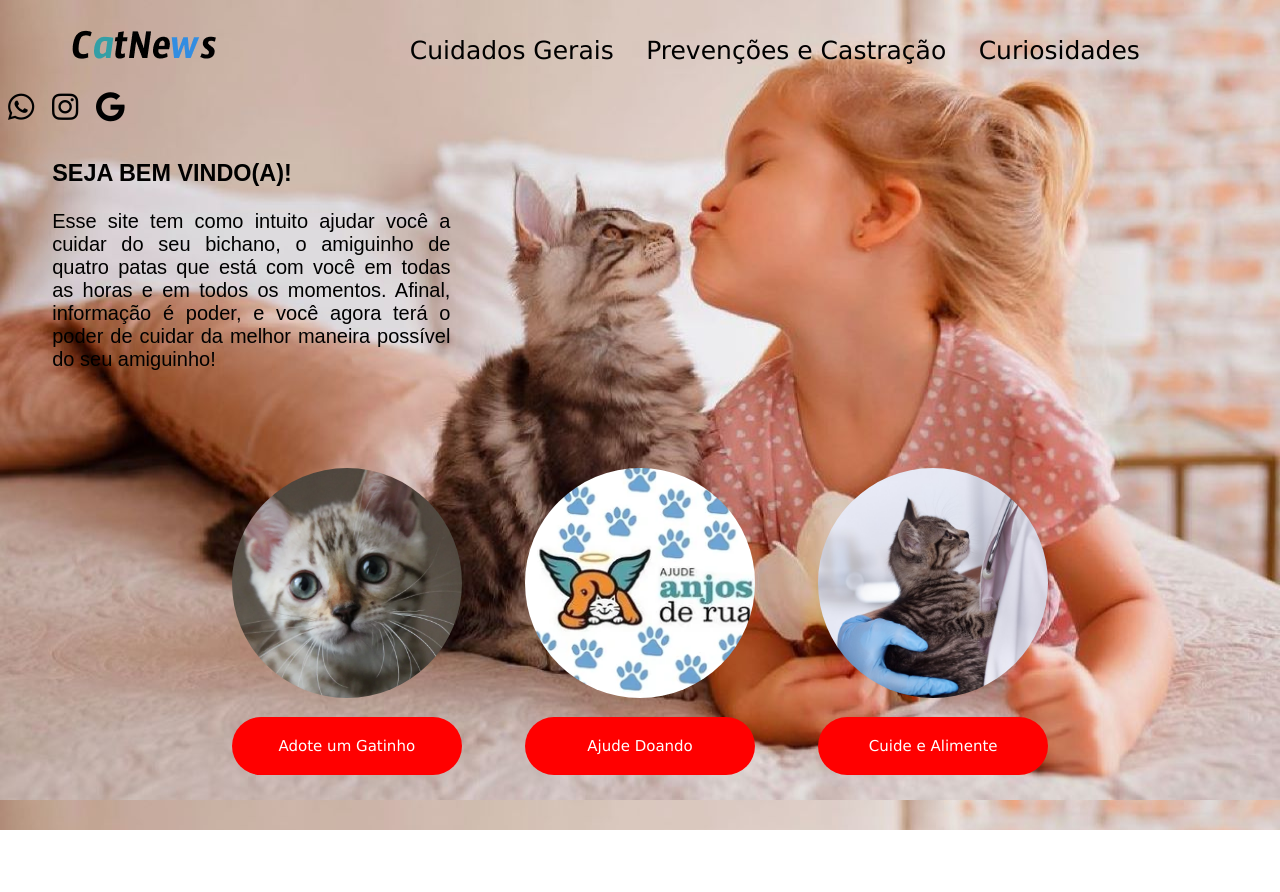
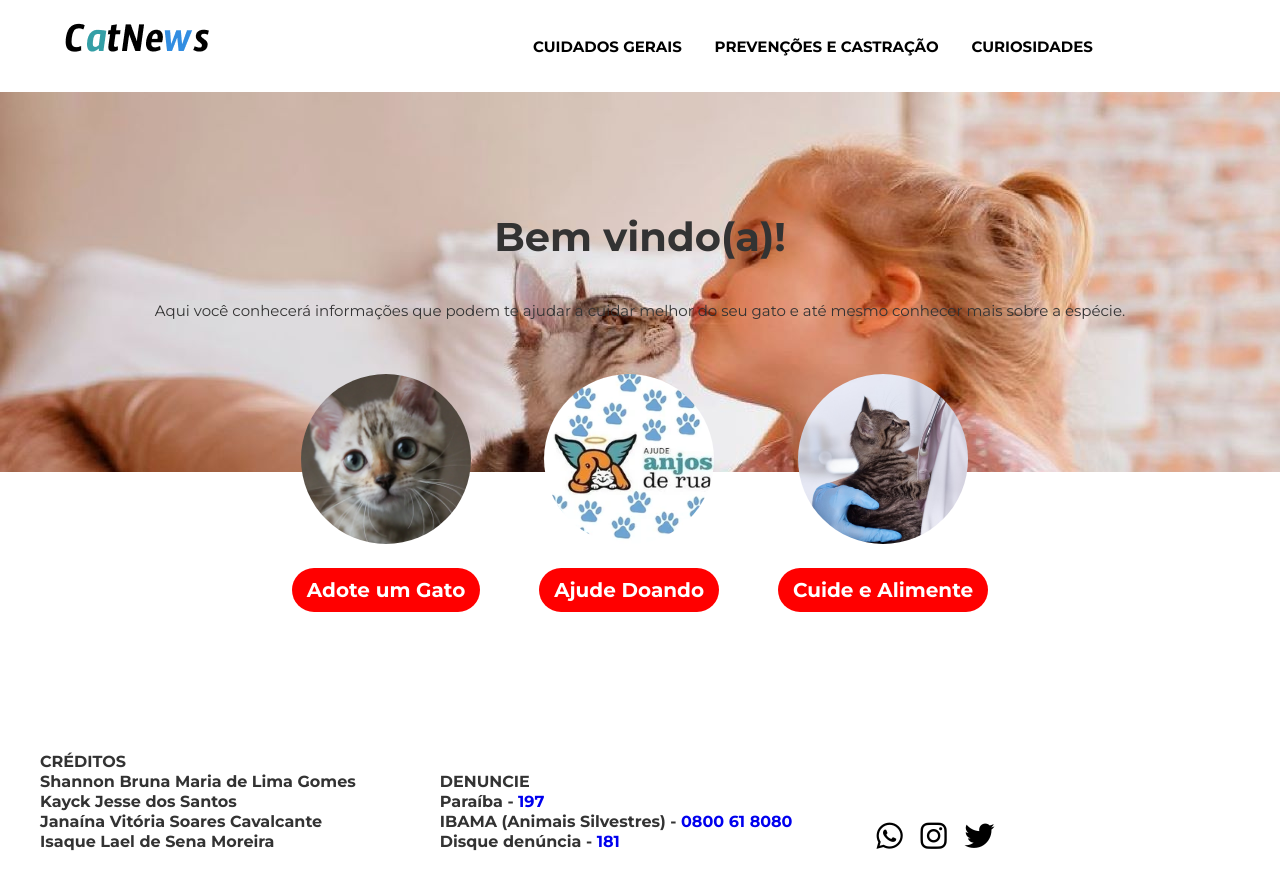
Before and after one commit to imLaeL/CatNews, a plain HTML site: page index.html in a window 1280 px wide. Before the commit the page ends 830 px from the top, so only its background shows below. Drawn offline with Linux system fonts and the light colour scheme.

Commit message:
modificando

```diff
--- a/index.html
+++ b/index.html
@@ -7,12 +7,13 @@
   <meta name="viewport" content="width=device-width, initial-scale=1.0" />
   <title>CatNews</title>
   <link rel="stylesheet" href="style.css" type="text/css" />
-  <link rel="stylesheet" href="https://cdnjs.cloudflare.com/ajax/libs/font-awesome/6.2.0/css/all.min.css" />
+  <link href="https://fonts.googleapis.com/css?family=Montserrat:thin,extra-light,light,100,200,300,400,500,600,700,800" rel="stylesheet">
+  <link rel="stylesheet" href="https://cdnjs.cloudflare.com/ajax/libs/font-awesome/6.2.0/css/all.min.css"/>
 </head>
 
 <!--Corpo da página-->
 
-<body id="fundo">
+<body>
   <!--Header-->
 
   <header>
@@ -27,34 +28,26 @@
           </a>
         </div>
 
+
         <div class="outras-paginas">
           <a class="links" href="cuidados/index.html">
-            <p class="texto-header">Cuidados Gerais</p>
+            <p class="texto-header">CUIDADOS GERAIS </p>
           </a>
         </div>
 
 
         <div class="outras-paginas">
           <a class="links" href="prevencoes-castracao/index.html">
-            <p class="texto-header">Prevenções e Castração</p>
+            <p class="texto-header">PREVENÇÕES E CASTRAÇÃO</p>
           </a>
         </div>
 
 
         <div class="outras-paginas">
           <a class="links" href="curiosidades/index.html">
-            <p class="texto-header">Curiosidades</p>
+            <p class="texto-header">CURIOSIDADES</p>
           </a>
         </div>
-
-        <!--Ícones do instagram, telefone e email-->
-
-        <div class="icons">
-          <a href="#"><i class="fa-brands fa-whatsapp"></i></a>
-          <a href="#"><i class="fa-brands fa-instagram"></i></a>
-          <a href="#"><i class="fa-brands fa-google"></i></a>
-        </div>
-
       </div>
     </nav>
   </header>
@@ -64,15 +57,16 @@
   <!--Conteúdo da página em si-->
 
   <main>
+    <div id="fundo">
+      <div>
         <div id="texto-boas-vindas">
           <h3>
-        SEJA BEM VINDO(A)!
+            Bem vindo(a)!
           </h3>
 
           <p>
-        Esse site tem como intuito ajudar você a cuidar do seu bichano,
-        o amiguinho de quatro patas que está com você em todas as horas e em todos os momentos.
-        Afinal, informação é poder, e você agora terá o poder de cuidar da melhor maneira possível do seu amiguinho!
+            Aqui você conhecerá informações que podem te ajudar a cuidar melhor do seu gato e até mesmo conhecer mais
+            sobre a espécie.
           </p>
 
         </div>
@@ -80,11 +74,12 @@
         <section>
 
           <!--Figuras, redirecionando para outras páginas-->
+
           <div class="figuras">
             <a class="figuras-link" href="#">
               <div class="adote-gatinho"></div>
               <div class="background-figuras-texto">
-              <p class="figuras-texto">Adote um Gatinho</p>
+                <p class="figuras-texto">Adote um Gato</p>
               </div>
             </a>
 
@@ -106,6 +101,52 @@
 
         </section>
 
+      </div>
+
+      <div id="footer">
+        <!-- Créditos -->
+        <div class="footer-component creditos">
+          <div class="bloco-de-texto título">
+            <strong>créditos</strong>
+          </div>
+          <div class="bloco-de-texto">
+            <strong>
+              Shannon Bruna Maria de Lima Gomes
+              <br>
+              Kayck Jesse dos Santos
+              <br>
+              Janaína Vitória Soares Cavalcante
+              <br>
+              Isaque Lael de Sena Moreira
+            </strong>
+          </div>
+        </div>
+        <!-- Denuncie -->
+        <div class="footer-component denuncie">
+          <div class="bloco-de-texto título">
+            <strong>denuncie</strong>
+          </div>
+
+          <div class="bloco-de-texto">
+            <strong>
+              Paraíba - <a class="telefones" href="tel:197">197</a>
+              <br>
+              IBAMA (Animais Silvestres) - <a class="telefones" href="tel:0800618080">0800 61 8080</a>
+              <br>
+              Disque denúncia - <a class="telefones" href="tel:181">181</a>
+            </strong>
+          </div>
+        </div>
+        <!-- Redes sociais -->
+        <div class="footer-component icons">
+          <a href="tel:+558399122-6876" target="_blank"><i class="fa-brands fa-whatsapp"></i></a>
+          <a href="http://instagram.com/sitecatnews?igshid=YmMyMTA2M2Y" target="_blank"><i class="fa-brands fa-instagram"></i></a>
+          <a href="http://twitter.com/sitecatnews?t=SWM_YpbfpbivRhi5kFFzKg&s=09" target="_blank"><i class="fa-brands fa-twitter"></i></a>
+        </div>
+
+      </div>
+    </div>
+
   </main>
 </body>
 
--- a/style.css
+++ b/style.css
@@ -13,12 +13,14 @@ body {
   e sem rolar junto com a página */
 
 #fundo {
+  padding-top: 80px;
   background-image: url(img/pagina-inicial-fundo.jpg);
-  background-position: center;
   background-size: 100%;
   background-repeat: no-repeat;
-  background-attachment: fixed;
-
+  background-position: 0px 0px;
+  margin-left: -0.5rem;
+  margin-right: -0.5rem;
+  height: 300px;
 }
 
 /* Componentes do header */
@@ -27,13 +29,18 @@ body {
 /* posição e relacionados, se modifica em #logo, e para tamanho da imagem em #CatNews */
 
 #componentes-do-header {
-  margin-top: 0.5%;
+  background-color: white;
+  margin-top: -0.5rem;
+  margin-left: -0.5rem;
+  margin-right: -0.5rem;
+  padding-top: 20px;
+  padding-bottom: 20px;
   animation: header-aparece 1s;
 }
 
 #logo {
   display: inline-block;
-  padding-right: 15% !important;
+  padding-right: 25% !important;
   padding-left: 5%;
 }
 
@@ -45,7 +52,8 @@ body {
 /* Texto: Cuidados gerais, prevenções e castração, Curiosidades */
 
 .outras-paginas {
-  font-family: Verdana, Geneva, Tahoma, sans-serif;
+  font-family: 'Montserrat';
+  font-weight: bold;
   padding-right: 2.25%;
   display: inline-block;
 }
@@ -53,7 +61,7 @@ body {
 /* Para tirar a cor azul que fica quando a palavra é um link e para definir o tamanho */
 
 .links {
-  font-size: 25px;
+  font-size: 15px;
   color: #000000;
   text-decoration: none;
 }
@@ -62,7 +70,7 @@ body {
 
 .texto-header {
   --b: 0.1em;
-  --c: #ffffff;
+  --c: #0d94b6;
 
   color: #0000;
   padding-block: var(--b);
@@ -82,54 +90,36 @@ body {
 
 /* Links para redes sociais*/
   /* Deixa cada ícone um do lado do outro */
-.icons {
-  display: inline-block;
-}
 
-  /* Tamanho, cor e animação dos ícones */
-
-.fa-brands {
-  width: 40px;
-  font-size: 30px;
-  color: #000000;
-  transition: 0.2s ease-in-out;
-}
-
-.fa-brands:hover {
-  width: 35px;
-  font-size: 40px;
-  color: #ffffff;
-  transition: 0.2s ease-in-out;
-}
 
 /* Fim do header */
 
 /* Corpo da página */
   /* Texto de boas vindas, fonte, tamanho dela, cor, alinhamento, padding e margem estão definidos aqui */
 #texto-boas-vindas {
-  font-family: Arial, Helvetica, sans-serif;
-  font-size: 20px;
-  color: #000;
-  text-align: justify;
-  margin-top: 3%;
-  margin-right: 65%;
-  margin-left: 3.5%;
-  padding-bottom: 20px;
+  font-family: 'Montserrat';
+  font-size: 15px;
+  color: #333;
+  text-align: center;
+
+  padding-bottom: 10px;
   animation: welcome-aparece 1s;
 }
 
+#texto-boas-vindas h3 {
+  font-size: 40px;
+  text-align: center;
+}
 
 /* A caixa meio cinza e meio branca */
 
-#caixa-cinza {
-  background-image: linear-gradient(to bottom, rgb(210, 210, 210), white);
+#second-section {
+  background-image: linear-gradient(to bottom, rgb(255, 255, 255), rgb(217, 217, 217));
   height: 95%;
   margin-top: 350px;
-  margin-left: 40px;
-  margin-right: 40px;
-  margin-bottom: 50px;
-  border-radius: 20px;
-  box-shadow: rgba(0, 0, 0, 0.35) 0px 5px 15px;
+  margin-left: -0.5rem;
+  margin-right: -0.5rem;
+  margin-bottom: -0.5rem;
 }
 
 /* Figuras e texto delas */
@@ -138,7 +128,7 @@ body {
   display: flex;
   flex-wrap: wrap;
   justify-content: center;
-  margin-top: 2%;
+
   animation: figuras-aparecem 2s;
 }
 
@@ -148,16 +138,20 @@ body {
   text-decoration: none;
   text-align: center;
   display: inline-block;
-  padding: 2.5%;
+  padding: 2.30%;
 }
 
   /* texto das figuras */
 
 .figuras-texto {
   color: white;
-  padding: 20px;
-  font-size: 15px;
-  font-family: Verdana, Geneva, Tahoma, sans-serif;
+  padding-top: 10px;
+  padding-bottom: 10px;
+  padding-left: 15px;
+  padding-right: 15px;
+  font-size: 20px;
+  font-family: 'Montserrat';
+  font-weight: bold;
 
 }
   /* background do texto (vermelho) */
@@ -174,8 +168,8 @@ body {
   background-repeat: no-repeat;
   background-size: 180%;
   background-position: center;
-  width: 230px;
-  height: 230px;
+  width: 170px;
+  height: 170px;
   border-radius: 158px;
   display: inline-block;
 
@@ -183,8 +177,8 @@ body {
 }
 
 .adote-gatinho:hover {
-  width: 260px;
-  height: 260px;
+  width: 190px;
+  height: 190px;
   transition: 0.2s ease-in-out;
   box-shadow: rgb(80, 80, 80) 0px 5px 15px;
 }
@@ -196,8 +190,8 @@ body {
   background-repeat: no-repeat;
   background-size: 100%;
   background-position: center;
-  width: 230px;
-  height: 230px;
+  width: 170px;
+  height: 170px;
   border-radius: 158px;
   display: inline-block;
 
@@ -206,10 +200,10 @@ body {
 
 .ajude-anjo-de-rua:hover {
 
-  width: 260px;
-  height: 260px;
+  width: 190px;
+  height: 190px;
   transition: 0.2s ease-in-out;
-  box-shadow: rgb(255, 255, 255) 0px 5px 15px;
+  box-shadow: rgb(80, 80, 80) 0px 5px 15px;
 }
 
 /* Figura cuide e alimente */
@@ -219,8 +213,8 @@ body {
   background-repeat: no-repeat;
   background-size: 160%;
   background-position: center;
-  width: 230px;
-  height: 230px;
+  width: 170px;
+  height: 170px;
   border-radius: 158px;
 
   display: inline-block;
@@ -229,13 +223,69 @@ body {
 }
 
 .cuide-alimente:hover {
-  width: 260px;
-  height: 260px;
+  width: 190px;
+  height: 190px;
 
   transition: 0.2s ease-in-out;
-  box-shadow: rgb(255, 255, 255) 0px 5px 15px;
+  box-shadow: rgb(80, 80, 80) 0px 5px 15px;
 }
 
+
+/* Fim do corpo da página*/
+
+/* Footer (faz parte do corpo da página, mas só para deixar separado semanticamente) */
+
+
+
+.footer-component {
+  padding: 40px;
+  display: inline-block;
+}
+
+.creditos {
+
+}
+
+.denuncie {
+
+}
+
+.icons {
+
+}
+
+  /* Tamanho, cor e animação dos ícones */
+
+.fa-brands {
+  width: 40px;
+  font-size: 30px;
+  color: #000000;
+  transition: 0.2s ease-in-out;
+}
+
+.fa-brands:hover {
+  width: 35px;
+  font-size: 35px;
+  color: #ffffff;
+  transition: 0.2s ease-in-out;
+}
+
+.bloco-de-texto {
+  font-family: 'Montserrat';
+  line-height: 20px;
+  color: #333;
+  text-align: left;
+}
+
+.título {
+  display: flex;
+  text-transform: uppercase;
+  margin-top: 50px;
+}
+
+.bloco-de-texto .telefones {
+  text-decoration: none;
+}
 
 /* Animações */
 
@@ -269,6 +319,6 @@ body {
   }
 
   100% {
-    margin-top: 0.5%;
+    margin-top: -0.5rem;
   }
 }
```
Lines whose indentation alone changed are shown as unchanged.
